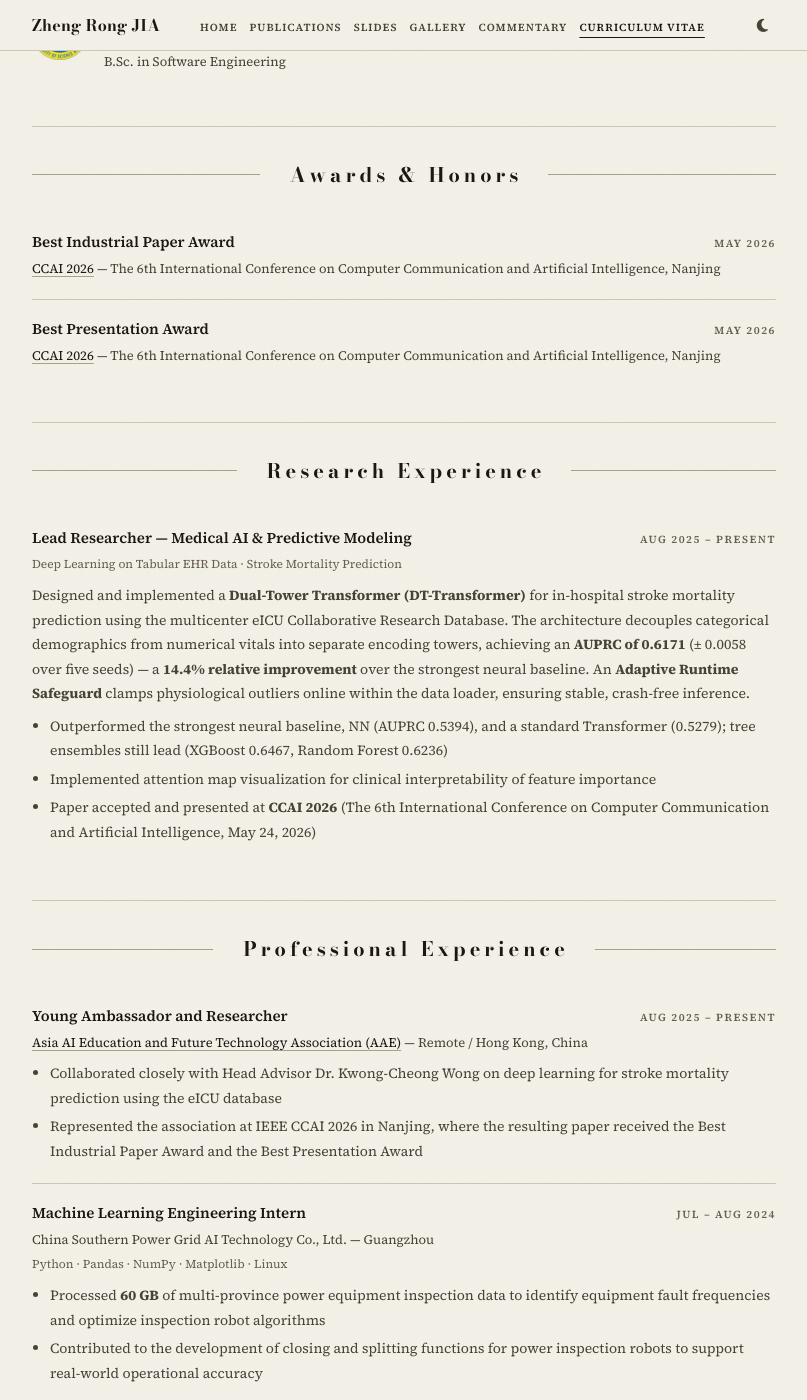
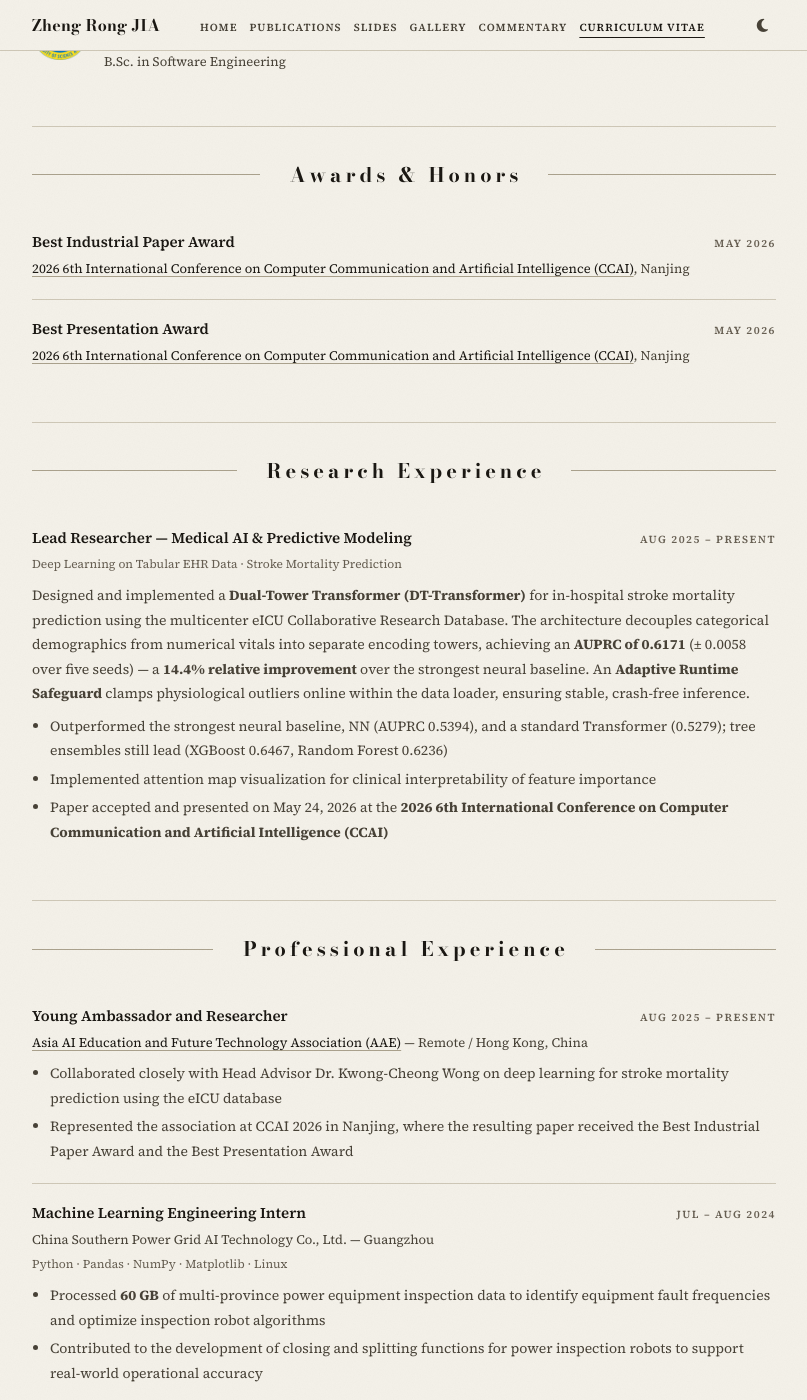
Before and after one commit to ZR-JIA/zr-jia.github.io, a Jekyll site: the page built from _pages/cv.md, in a window 1280 px wide and 1400 px high, scrolled down 428 px. Shown: the whole window, without its empty margins (236-1043 px from the left). Built offline with Jekyll 4.4.1, drawn with Linux system fonts in a browser that asks for light colours.

Commit message:
content: use the IEEE name for CCAI 2026
The conference appeared under four names. Use the proceedings title from
the IEEE Xplore citation wherever the full name is given:

  2026 6th International Conference on Computer Communication and
  Artificial Intelligence (CCAI)

- CV page Awards: the two venue lines now link the full name, which
  already contains "(CCAI)", in place of "CCAI 2026 - The 6th ..."
- CV page research bullet: "Paper accepted and presented on May 24, 2026
  at the 2026 6th International Conference ... (CCAI)"
- Slides page and the CCAI publication card: the full name
- Short form: "IEEE CCAI 2026" becomes "CCAI 2026" in the AAE bullet and
  the CCAI page description, since the IEEE title carries no "IEEE"

The CV PDF follows in its own commit.

```diff
--- a/_pages/cv.md
+++ b/_pages/cv.md
@@ -61,14 +61,14 @@ description: "Curriculum Vitae of Zheng Rong JIA — AI researcher with expertis
             <span class="cv-entry-title">Best Industrial Paper Award</span>
             <span class="cv-entry-date">May 2026</span>
           </div>
-          <p class="cv-entry-org"><a href="https://ccai.net" target="_blank" rel="noopener noreferrer">CCAI 2026</a> &mdash; The 6th International Conference on Computer Communication and Artificial Intelligence, Nanjing</p>
+          <p class="cv-entry-org"><a href="https://ccai.net" target="_blank" rel="noopener noreferrer">2026 6th International Conference on Computer Communication and Artificial Intelligence (CCAI)</a>, Nanjing</p>
         </div>
         <div class="cv-entry">
           <div class="cv-entry-header">
             <span class="cv-entry-title">Best Presentation Award</span>
             <span class="cv-entry-date">May 2026</span>
           </div>
-          <p class="cv-entry-org"><a href="https://ccai.net" target="_blank" rel="noopener noreferrer">CCAI 2026</a> &mdash; The 6th International Conference on Computer Communication and Artificial Intelligence, Nanjing</p>
+          <p class="cv-entry-org"><a href="https://ccai.net" target="_blank" rel="noopener noreferrer">2026 6th International Conference on Computer Communication and Artificial Intelligence (CCAI)</a>, Nanjing</p>
         </div>
       </div>
     </section>
@@ -87,7 +87,7 @@ description: "Curriculum Vitae of Zheng Rong JIA — AI researcher with expertis
             <ul>
               <li>Outperformed the strongest neural baseline, NN (AUPRC 0.5394), and a standard Transformer (0.5279); tree ensembles still lead (XGBoost 0.6467, Random Forest 0.6236)</li>
               <li>Implemented attention map visualization for clinical interpretability of feature importance</li>
-              <li>Paper accepted and presented at <strong>CCAI 2026</strong> (The 6th International Conference on Computer Communication and Artificial Intelligence, May 24, 2026)</li>
+              <li>Paper accepted and presented on May 24, 2026 at the <strong>2026 6th International Conference on Computer Communication and Artificial Intelligence (CCAI)</strong></li>
             </ul>
           </div>
         </div>
@@ -106,7 +106,7 @@ description: "Curriculum Vitae of Zheng Rong JIA — AI researcher with expertis
           <div class="cv-entry-body">
             <ul>
               <li>Collaborated closely with Head Advisor Dr. Kwong-Cheong Wong on deep learning for stroke mortality prediction using the eICU database</li>
-              <li>Represented the association at IEEE CCAI 2026 in Nanjing, where the resulting paper received the Best Industrial Paper Award and the Best Presentation Award</li>
+              <li>Represented the association at CCAI 2026 in Nanjing, where the resulting paper received the Best Industrial Paper Award and the Best Presentation Award</li>
             </ul>
           </div>
         </div>
```
Also changed, not shown: _pages/slides.md (+1 -1 lines), _publications/dt-transformer-eicu-stroke.md (+2 -2 lines).
